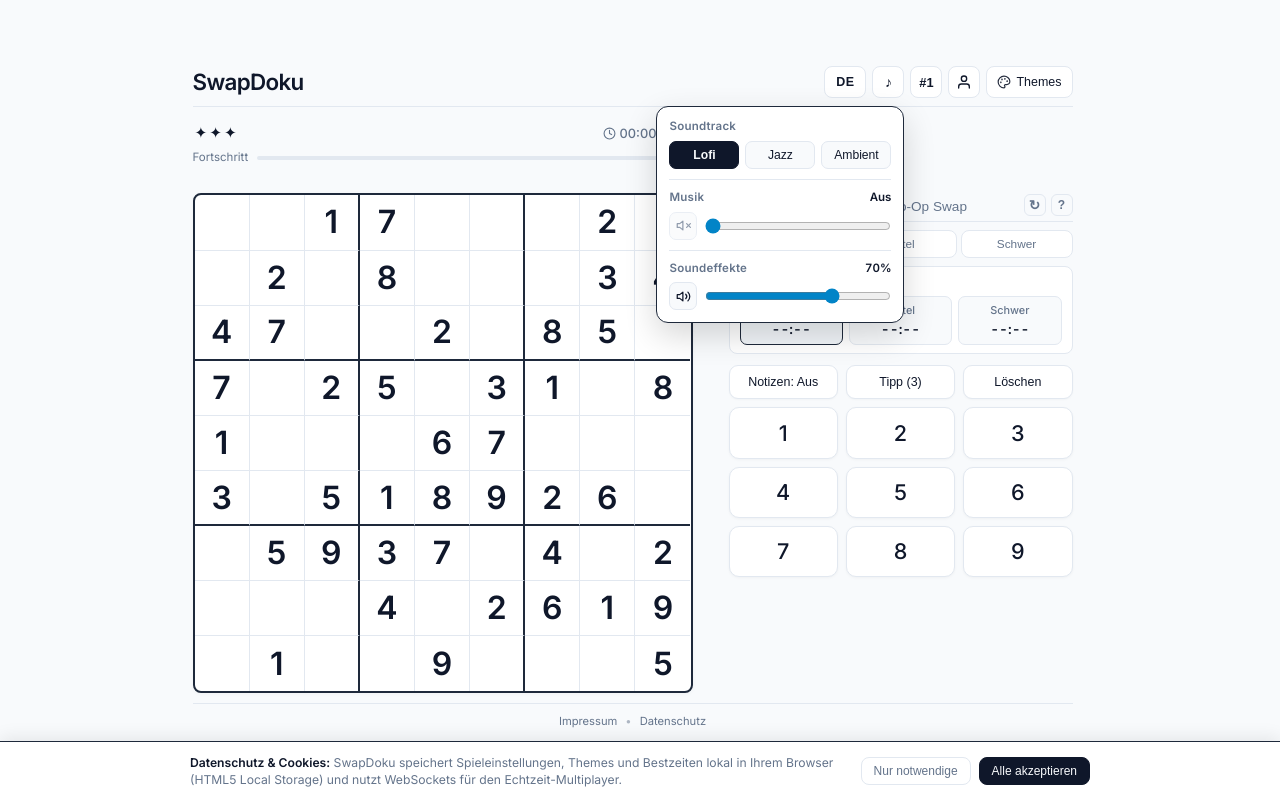
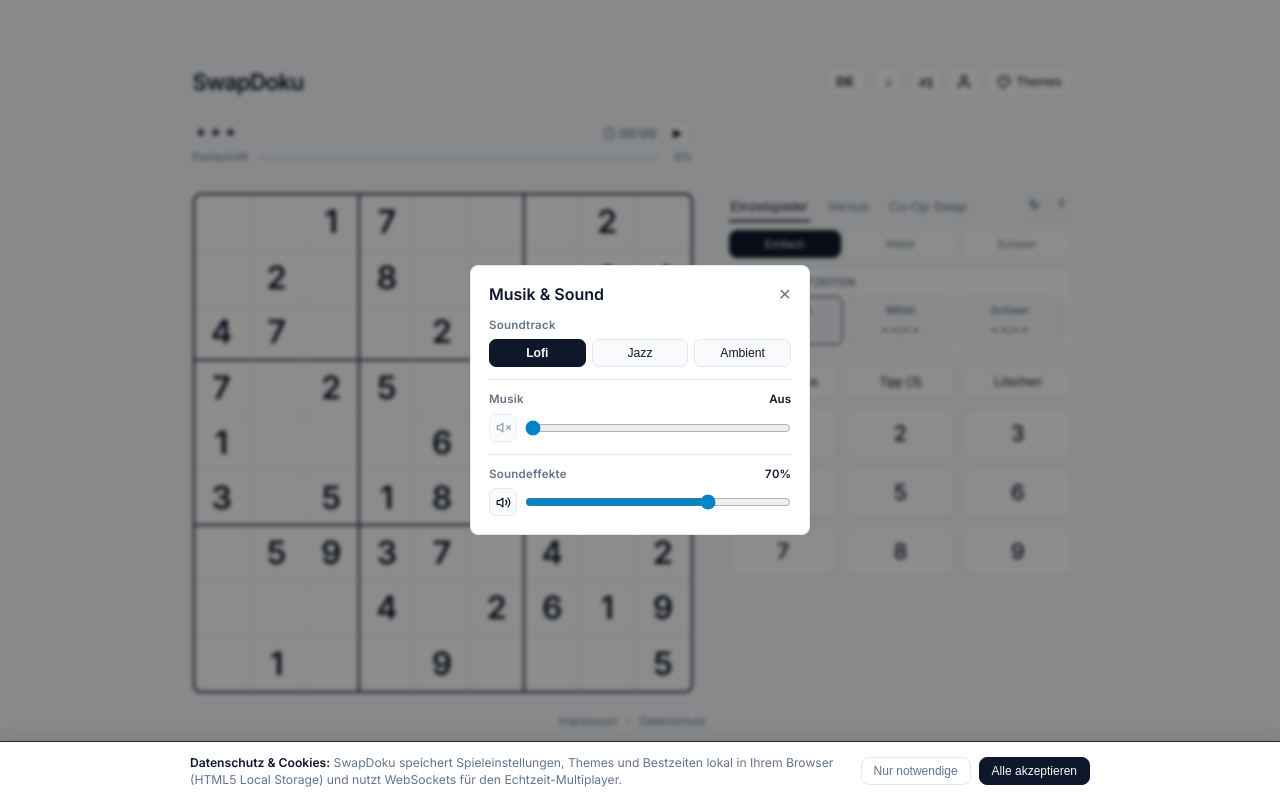
Before and after one commit to ant0ni014/SwapDoku, a plain HTML site: page index.html in a window 1280 px wide. Both pictures are taken after a click on the button "Musik & Soundeffekte". Drawn offline with nearby package versions, Linux system fonts and the light colour scheme.

Commit message:
style(frontend): unify audio controls into centered modal matching profile, leaderboard, and themes

```diff
--- a/index.html
+++ b/index.html
@@ -25,44 +25,10 @@
         <button class="pill-btn lang-btn" id="langToggleBtn" title="Sprache wechseln / Switch Language" aria-label="Sprache">
           <span id="langLabel">EN</span>
         </button>
-        <!-- Ambient Sound / Musik Dropdown-Menü -->
-        <div class="audio-menu-anchor" id="audioMenuAnchor">
-          <button class="icon-toggle" id="audioToggleBtn" title="Musik & Soundeffekte" aria-label="Musik & Soundeffekte" aria-expanded="false">
-            <span id="audioToggleIcon">♪</span>
-          </button>
-          <div class="audio-popover hidden" id="audioPopover" role="menu">
-            <div class="audio-popover-section">
-              <span class="audio-popover-heading" id="audioTrackHeader">Soundtrack</span>
-              <div class="audio-track-pills" id="audioTrackList">
-                <button class="track-pill active" data-track="lofi" type="button">Lofi</button>
-                <button class="track-pill" data-track="jazz" type="button">Jazz</button>
-                <button class="track-pill" data-track="ambient" type="button">Ambient</button>
-              </div>
-            </div>
-            <div class="audio-popover-divider"></div>
-            <div class="audio-popover-section">
-              <div class="audio-slider-header">
-                <span class="audio-popover-heading" id="audioVolLabel">Musik</span>
-                <span class="audio-pct" id="volValue">60%</span>
-              </div>
-              <div class="audio-control-row">
-                <button class="audio-mute-btn" id="btnMusicMute" type="button" title="Musik an/aus" aria-label="Musik an/aus"></button>
-                <input type="range" id="audioVolumeSlider" min="0" max="100" value="60" aria-label="Musik-Lautstärke">
-              </div>
-            </div>
-            <div class="audio-popover-divider"></div>
-            <div class="audio-popover-section">
-              <div class="audio-slider-header">
-                <span class="audio-popover-heading" id="sfxVolLabel">Soundeffekte</span>
-                <span class="audio-pct" id="sfxVolValue">70%</span>
-              </div>
-              <div class="audio-control-row">
-                <button class="audio-mute-btn" id="btnSfxMute" type="button" title="Soundeffekte an/aus" aria-label="Soundeffekte an/aus"></button>
-                <input type="range" id="sfxVolumeSlider" min="0" max="100" value="70" aria-label="Soundeffekt-Lautstärke">
-              </div>
-            </div>
-          </div>
-        </div>
+        <!-- Ambient Sound / Musik Modal-Button -->
+        <button class="icon-toggle" id="audioToggleBtn" title="Musik & Soundeffekte" aria-label="Musik & Soundeffekte" aria-expanded="false">
+          <span id="audioToggleIcon">♪</span>
+        </button>
         <!-- Rangliste Button -->
         <button class="icon-toggle" id="openLeaderboardBtn" title="Rangliste öffnen" aria-label="Rangliste">
           <span style="font-size: 0.8rem; font-weight: 600;">#1</span>
@@ -394,6 +360,48 @@
     </footer>
   </div>
 
+  <!-- Modal: Musik & Soundeffekte -->
+  <div class="modal hidden" id="audioPopover" role="dialog" aria-modal="true" aria-labelledby="audioModalTitle">
+    <div class="modal-card audio-modal-card">
+      <div class="modal-top">
+        <h2 id="audioModalTitle">Musik &amp; Sound</h2>
+        <button class="close-btn" id="closeAudioBtn">&times;</button>
+      </div>
+      <div class="audio-modal-body">
+        <div class="audio-popover-section">
+          <span class="audio-popover-heading" id="audioTrackHeader">Soundtrack</span>
+          <div class="audio-track-pills" id="audioTrackList">
+            <button class="track-pill active" data-track="lofi" type="button">Lofi</button>
+            <button class="track-pill" data-track="jazz" type="button">Jazz</button>
+            <button class="track-pill" data-track="ambient" type="button">Ambient</button>
+          </div>
+        </div>
+        <div class="audio-popover-divider"></div>
+        <div class="audio-popover-section">
+          <div class="audio-slider-header">
+            <span class="audio-popover-heading" id="audioVolLabel">Musik</span>
+            <span class="audio-pct" id="volValue">60%</span>
+          </div>
+          <div class="audio-control-row">
+            <button class="audio-mute-btn" id="btnMusicMute" type="button" title="Musik an/aus" aria-label="Musik an/aus"></button>
+            <input type="range" id="audioVolumeSlider" min="0" max="100" value="60" aria-label="Musik-Lautstärke">
+          </div>
+        </div>
+        <div class="audio-popover-divider"></div>
+        <div class="audio-popover-section">
+          <div class="audio-slider-header">
+            <span class="audio-popover-heading" id="sfxVolLabel">Soundeffekte</span>
+            <span class="audio-pct" id="sfxVolValue">70%</span>
+          </div>
+          <div class="audio-control-row">
+            <button class="audio-mute-btn" id="btnSfxMute" type="button" title="Soundeffekte an/aus" aria-label="Soundeffekte an/aus"></button>
+            <input type="range" id="sfxVolumeSlider" min="0" max="100" value="70" aria-label="Soundeffekt-Lautstärke">
+          </div>
+        </div>
+      </div>
+    </div>
+  </div>
+
   <!-- Modal: Spielregeln & Erklärung -->
   <div class="modal hidden" id="rulesModal">
     <div class="modal-card">
--- a/style.css
+++ b/style.css
@@ -2245,30 +2245,14 @@ body {
 }
 
 /* Audio & Musik Popover-Menü direkt unter der Musiknote */
-.audio-menu-anchor {
-  position: relative;
-  display: inline-flex;
-  align-items: center;
-}
-
-.audio-popover {
-  position: absolute;
-  top: calc(100% + 8px);
-  right: 0;
-  width: 248px;
-  background: var(--surface);
-  border: 1px solid var(--border-strong);
-  border-radius: 12px;
-  padding: 12px;
-  box-shadow: 0 12px 32px rgba(0, 0, 0, 0.16);
-  z-index: 1200;
-  display: flex;
-  flex-direction: column;
-  gap: 10px;
-}
-
-.audio-popover.hidden {
-  display: none;
+.audio-modal-card {
+  max-width: 340px;
+}
+
+.audio-modal-body {
+  display: flex;
+  flex-direction: column;
+  gap: 12px;
 }
 
 .audio-popover-section {
```
Also changed, not shown: app.js.
